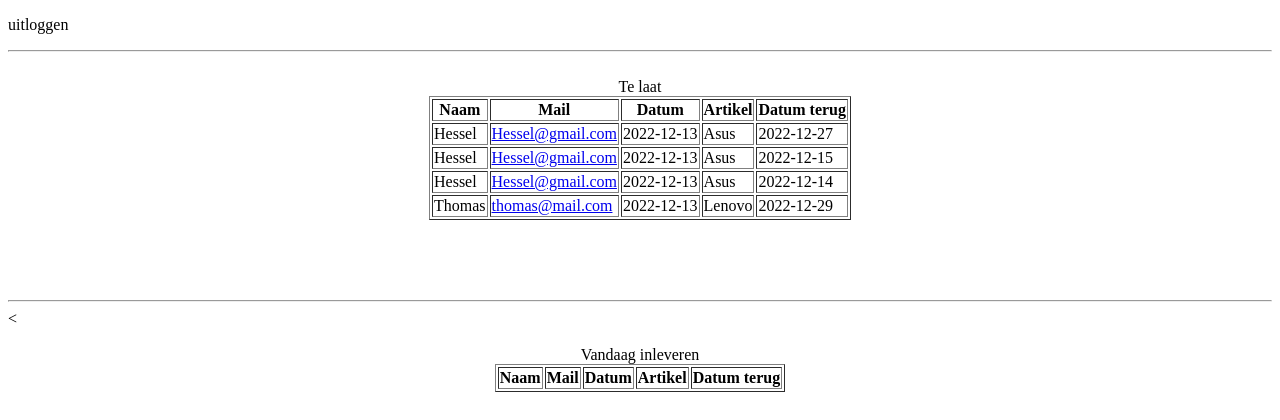
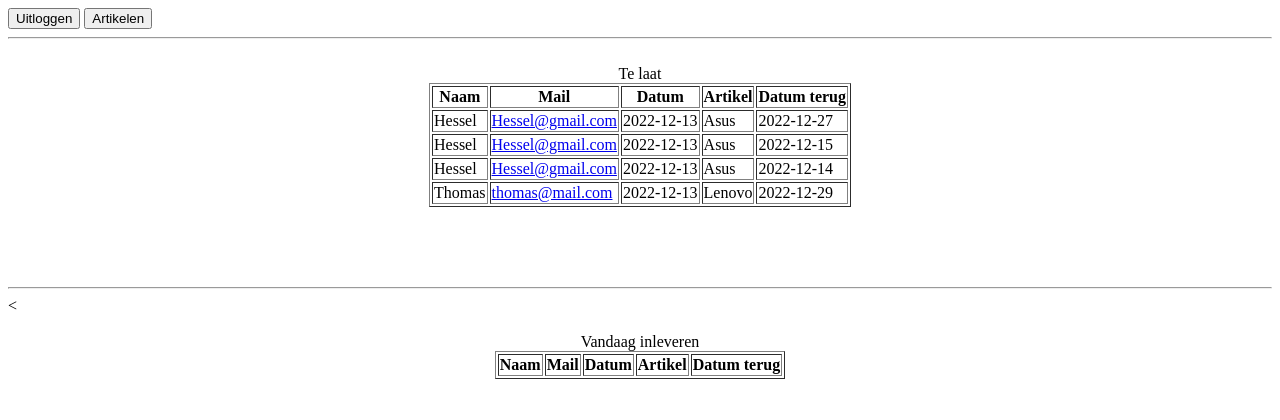
Before and after one commit to Hesselhornstra/P2.2-Uitleenregistratiesysteem, a PHP site: page /paneel/index.php in a window 1280 px wide. Shown: the top 420 px of the page. Run offline with PHP 8.4, Linux system fonts and the light colour scheme; data comes from the database, SQL or seed files in the repository; lists and menus that the app fills with data are empty.

Commit message:
Update index.php

```diff
--- a/paneel/index.php
+++ b/paneel/index.php
@@ -24,7 +24,8 @@ $categorieen = $con->query("SELECT * FROM categorieen");
 </head>
 
 <body>
-	<p class="grote">uitloggen</p>
+<button class="uitlog" onclick="location.href = `/loguit`">Uitloggen</button>
+<button class="uitlog" onclick="location.href = `/`">Artikelen</button>
 	<hr>
 	<center>
 		<div class="grote">
```
